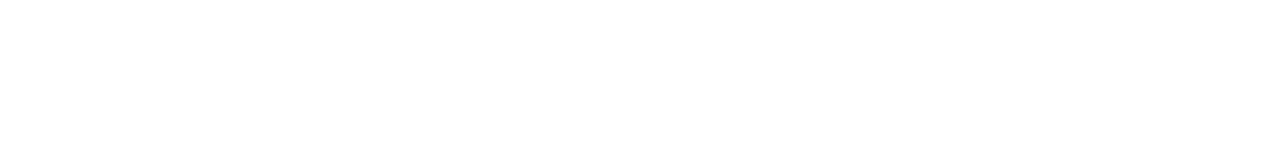
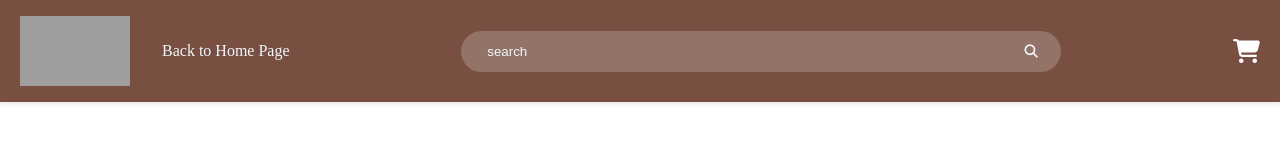
Before and after one commit to byu-blake-create/Project_1, a plain HTML site: page index.html in a window 1280 px wide. Drawn offline with Linux system fonts and the light colour scheme; grey boxes are pictures that could not be loaded.

Commit message:
Navigation Bar Completed

```diff
--- a/index.html
+++ b/index.html
@@ -5,8 +5,40 @@
     <meta name="viewport" content="width=device-width, initial-scale=1.0">
     <title>Project 1</title>
     <link rel="stylesheet" href="./styles.css">
+    <script src="https://kit.fontawesome.com/0c00240b03.js" crossorigin="anonymous"></script>
 </head>
 <body>
 
+    <!-- NAVIGATION BAR -->
+    <nav>
+        <div class="container nav-container">
+            <!-- logo -->
+            <div class="logo">
+                <img src="./img/RootBeerGuyw:oback.png" alt="Root Beer Guy logo">
+            </div>
+            <!-- back to home link -->
+            <div class="nav-links">
+                <!-- takes you to the song "home" from undertale -->
+                <a href="https://www.youtube.com/watch?v=J_hJDitrh8M" target="_blank">Back to Home Page</a>
+            </div>
+            <!-- search bar -->
+            <div class="search-bar">
+                <!-- search bar searches google -->
+                <form action="https://www.google.com/search" method="get" target="_blank">
+                    <input type="text" placeholder="search" name="q" >
+                    <button type="submit"><i class="fa-solid fa-magnifying-glass"></i> </button>
+                </form>
+            </div>
+            <div class="shopping-icon">
+                <!-- Takes you to a clothing brand I like -->
+                <a href="https://www.ussurfco.com" target="_blank"><i class="fa-solid fa-cart-shopping"></i></a>
+
+            </div>
+        </div>
+    </nav>
+    <!-- END OF NAVIGATION -->
+
+
+
 </body>
 </html>
--- a/styles.css
+++ b/styles.css
@@ -1,5 +1,112 @@
-*{
+* {
     box-sizing: border-box;
     padding: 0;
     margin: 0;
 }
+
+.container {
+    width: 100%;
+    margin: 0 auto;
+    padding: 0 20px;
+}
+
+/*
+*********NAVIGATION*********
+ */
+ nav {
+ background-color: #784F41;
+    color: #F0F8FF;
+    padding: 1rem 0;
+    box-shadow: 0 2px 4px rgba(0, 0, 0, 0.1);
+    width: 100%;
+}
+
+.nav-container {
+    display: flex;
+    align-items: center;
+    justify-content: space-between; /* Spread out items */
+    gap: 1rem;
+    width: 100%;
+}
+
+/* Logo*/
+.logo {
+    width: 110px;
+    height: 70px;
+    overflow: hidden;
+    display: flex;
+    align-items: center;
+}
+
+.logo img {
+    height: 100%;
+    width: 100%;
+}
+
+/* Back To home */
+.nav-links {
+    display: flex;
+    align-items: center;
+}
+
+.nav-links a {
+    color: #F0F8FF;
+    text-decoration: none;
+    margin-left: 1rem;
+}
+
+/* Search Bar */
+.search-bar {
+    flex: 2;
+    display: flex;
+    justify-content: center;
+    padding: 0 1rem;
+}
+
+.search-bar form {
+    width: 100%;
+    max-width: 600px;
+    display: flex;
+    align-items: center;
+    background: rgba(255,255,255,0.2);
+    border-radius:60px ;
+    padding: 5px 10px;
+}
+
+.search-bar input {
+    flex: 1;
+    padding: 0.5rem 1rem;
+    border: 0;
+    outline: none;
+    border-radius: 5px 0 0 5px;
+    width: 100%;
+    background: transparent  ;
+    color: #F0F8FF;
+}
+
+.search-bar button{
+    padding-right: 1em;
+    border: none;
+    background: transparent;
+    color: #F0F8FF;
+    border-radius: 50%;
+    cursor: pointer;
+}
+
+.search-bar input::placeholder{
+    color: #F0F8FF;
+}
+
+/* Shopping Icon */
+.shopping-icon {
+    display: flex;
+    align-items: center;
+    background-color: #784F41;
+}
+
+.shopping-icon i {
+    color: white;
+    font-size: 1.5rem;
+    cursor: pointer;
+}
+/*********NAVIGATION ENDS*********/
```
Also changed, not shown: Home.html (added, +11 -0 lines), img/Adult T-shirt.png (added), img/Baby T-shirt.png (added), img/Kid T-shirt.png (added), img/RBG_white_background.jpeg (added), img/Toddler T-shirt.png (added), img/Women T-shirt.png (added), 4 other files.
